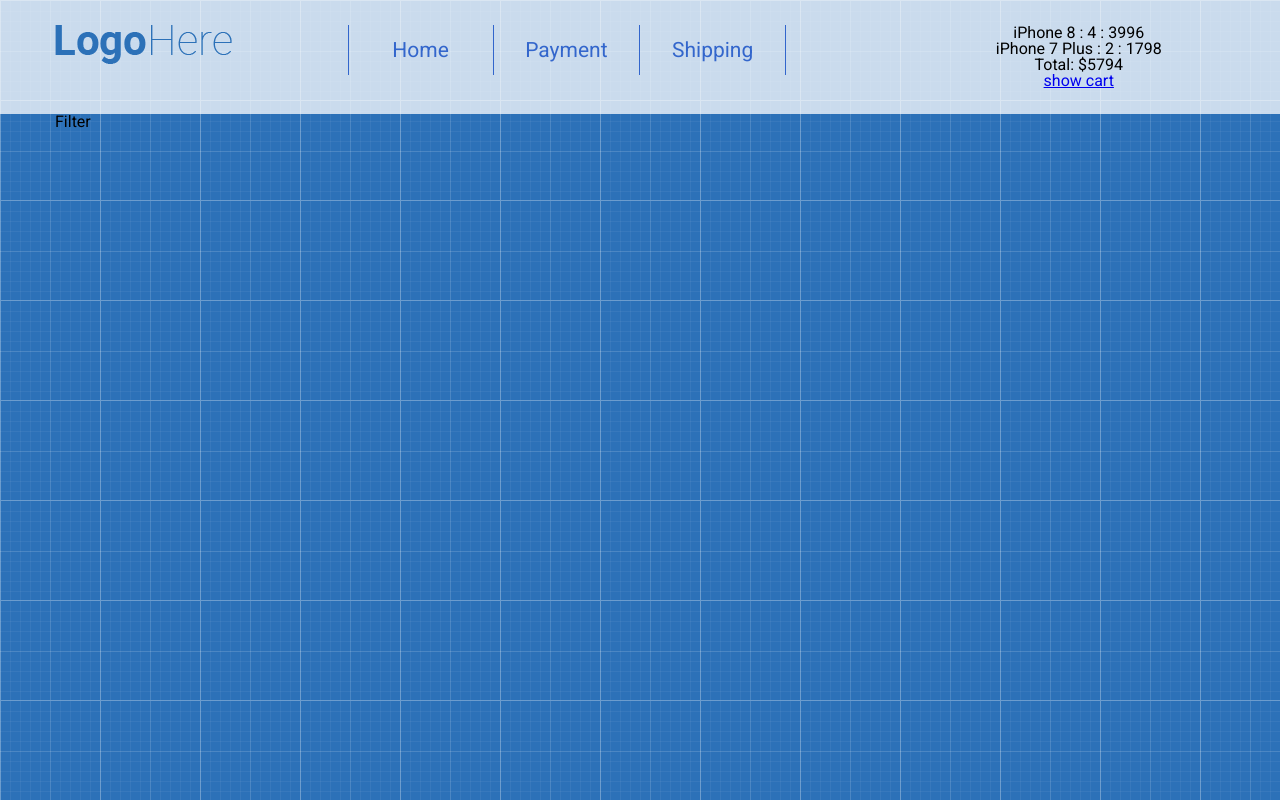
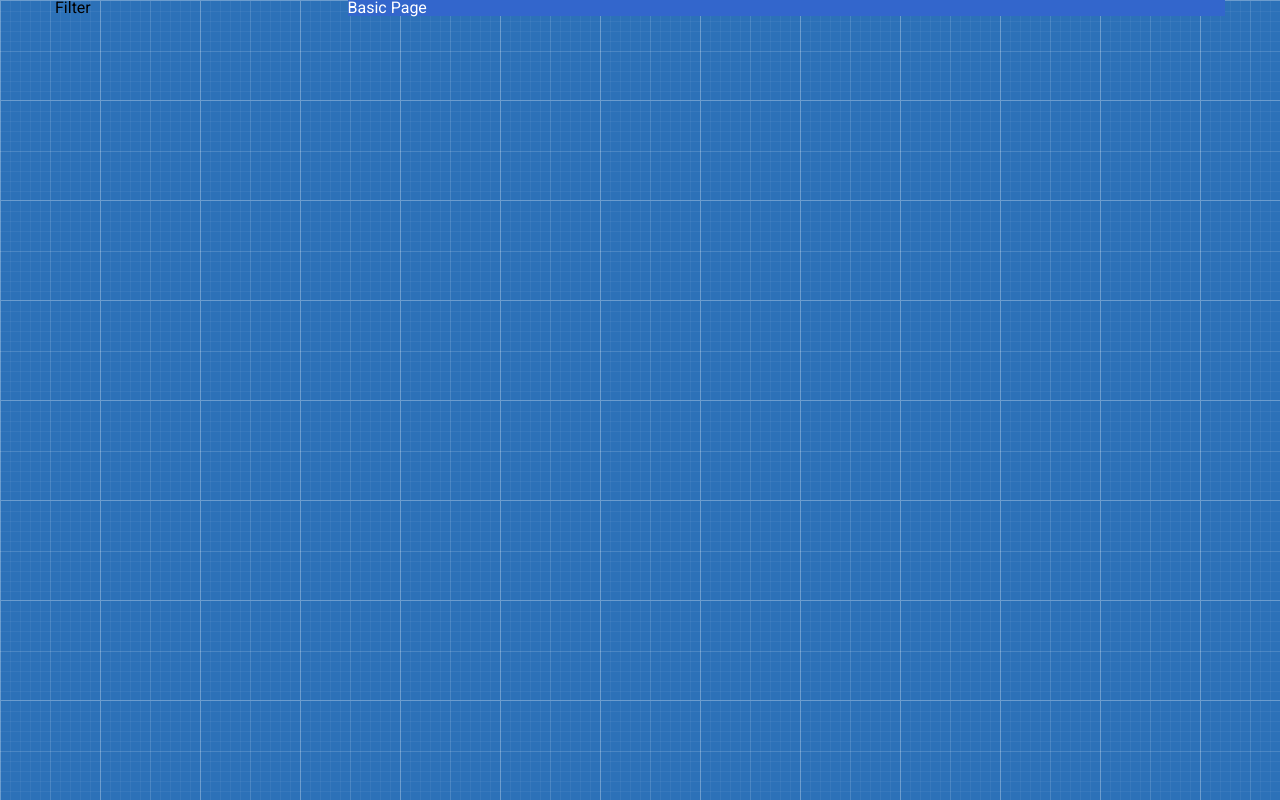
Before and after one commit to ekostandov/react-shop, a React (Create React App) app: page /basic-page in a window 1280 px wide. Built offline with nearby package versions, Linux system fonts and the light colour scheme.

Commit message:
Implement route layouts (#32)
* Created layuout.

* Fixed paths.

* Made updates accordingly to comments.

Co-authored-by: i.kostandov <i.kostandov@geniusee.com>

```diff
--- a/src/App/App.js
+++ /dev/null
@@ -1,16 +0,0 @@
-import Header from './Header/Header';
-import Main from './Main/Main';
-import Footer from './Footer/Footer';
-
-import 'common/style/reset.css';
-import 'common/style/base.css';
-
-const App = () => (
-  <div className='App'>
-    <Header />
-    <Main />
-    <Footer />
-  </div>
-);
-
-export default App;
--- /dev/null
+++ b/src/App/Main/BasicPage/BasicPage.js
@@ -0,0 +1,7 @@
+const BasicPage = () => (
+  <div className='basic-page'>
+    <h1>Basic Page</h1>
+  </div>
+);
+
+export default BasicPage;
--- a/src/App/Main/Cart/CartPage.js
+++ b/src/App/Main/Cart/CartPage.js
@@ -15,7 +15,7 @@ const CartPage = ({
 }) => (
   <div className='cart-page'>
     <Link to={routes.HOME}>
-      <img src='./images/icons/close-icon.png' alt='' />
+      <img src='./images/icons/close-icon.png' alt='Logo' />
     </Link>
     <h1>Cart Page</h1>
     <CartProductList
--- a/src/App/Main/Main.js
+++ b/src/App/Main/Main.js
@@ -1,28 +1,18 @@
-import { Route } from 'react-router-dom';
+import PropTypes from 'prop-types';
 
-import ProductList from './Product/ProductList';
-
-import CartPage from './Cart/CartPage';
-import PaymentPage from './Payment/PaymentPage';
-import ShippingPage from './Shipping/ShippingPage';
-import ProductPage from './Product/ProductPage';
-import routes from 'constants/routes';
-
-const Main = () => (
+const Main = ({ children }) => (
   <main className='main'>
     <div className='container'>
       <div className='row'>
         <div className='col-lg-3'>Filter</div>
-        <div className='col-lg-9'>
-          <Route exact path={routes.HOME} component={ProductList} />
-          <Route exact path={routes.PRODUCT} component={ProductPage} />
-          <Route path={routes.CART} component={CartPage} />
-          <Route path={routes.PAYMENT} component={PaymentPage} />
-          <Route path={routes.SHIPPING} component={ShippingPage} />
-        </div>
+        <div className='col-lg-9'>{children}</div>
       </div>
     </div>
   </main>
 );
 
+Main.propTypes = {
+  children: PropTypes.node.isRequired,
+};
+
 export default Main;
--- a/src/App/Main/Product/ProductList.js
+++ b/src/App/Main/Product/ProductList.js
@@ -1,7 +1,6 @@
 import PropTypes from 'prop-types';
-
-import products from './products';
-import ProductListItem from './ProductListItem';
+import products from 'App/Main/Product/products';
+import ProductListItem from 'App/Main/Product/ProductListItem';
 
 const ProductList = ({ addProductToCart }) => (
   <div className='product-list'>
--- a/src/App/Main/Product/ProductPage.js
+++ b/src/App/Main/Product/ProductPage.js
@@ -1,6 +1,6 @@
 import PropTypes from 'prop-types';
 
-import products, { getProductsMap } from './products';
+import products, { getProductsMap } from 'App/Main/Product/products';
 
 const ProductPage = ({ productItem = getProductsMap(products), match }) => (
   <div>
--- /dev/null
+++ b/src/components/App.js
@@ -0,0 +1,46 @@
+import { Switch, Route } from 'react-router-dom';
+import ProductList from 'App/Main/Product/ProductList';
+import MainLayout from 'layouts/MainLayout';
+import SecondaryLayout from 'layouts/SecondaryLayout';
+import ProductPage from 'App/Main/Product/ProductPage';
+import CartPage from 'App/Main/Cart/CartPage';
+import PaymentPage from 'App/Main/Payment/PaymentPage';
+import ShippingPage from 'App/Main/Shipping/ShippingPage';
+import BasicPage from 'App/Main/BasicPage/BasicPage';
+import routes from 'constants/routes';
+
+import 'common/style/reset.css';
+import 'common/style/base.css';
+
+const App = () => (
+  <div className='App'>
+    <Switch>
+      <Route
+        exact
+        path={[
+          routes.HOME,
+          routes.CART,
+          routes.PRODUCT,
+          routes.PAYMENT,
+          routes.SHIPPING,
+        ]}
+      >
+        <MainLayout>
+          <Route exact path={routes.HOME} component={ProductList} />
+          <Route exact path={routes.PRODUCT} component={ProductPage} />
+          <Route exact path={routes.CART} component={CartPage} />
+          <Route exact path={routes.PAYMENT} component={PaymentPage} />
+          <Route exact path={routes.SHIPPING} component={ShippingPage} />
+        </MainLayout>
+      </Route>
+
+      <Route>
+        <SecondaryLayout>
+          <Route exact path={'/basic-page'} component={BasicPage} />
+        </SecondaryLayout>
+      </Route>
+    </Switch>
+  </div>
+);
+
+export default App;
--- a/src/index.js
+++ b/src/index.js
@@ -2,7 +2,7 @@ import ReactDOM from 'react-dom';
 import { BrowserRouter } from 'react-router-dom';
 import { Provider } from 'react-redux';
 
-import App from './App/App';
+import App from 'components/App';
 import store from 'store';
 
 ReactDOM.render(
--- /dev/null
+++ b/src/layouts/MainLayout.js
@@ -0,0 +1,18 @@
+import PropTypes from 'prop-types';
+import Header from 'App/Header/Header';
+import Main from 'App/Main/Main';
+import Footer from 'App/Footer/Footer';
+
+const MainLayout = ({ children }) => (
+  <div className='App'>
+    <Header />
+    <Main>{children}</Main>
+    <Footer />
+  </div>
+);
+
+MainLayout.propTypes = {
+  children: PropTypes.node.isRequired,
+};
+
+export default MainLayout;
--- /dev/null
+++ b/src/layouts/SecondaryLayout.js
@@ -0,0 +1,14 @@
+import PropTypes from 'prop-types';
+import Main from 'App/Main/Main';
+
+const SecondaryLayout = ({ children }) => (
+  <div className='App'>
+    <Main>{children}</Main>
+  </div>
+);
+
+SecondaryLayout.propTypes = {
+  children: PropTypes.node.isRequired,
+};
+
+export default SecondaryLayout;
```
